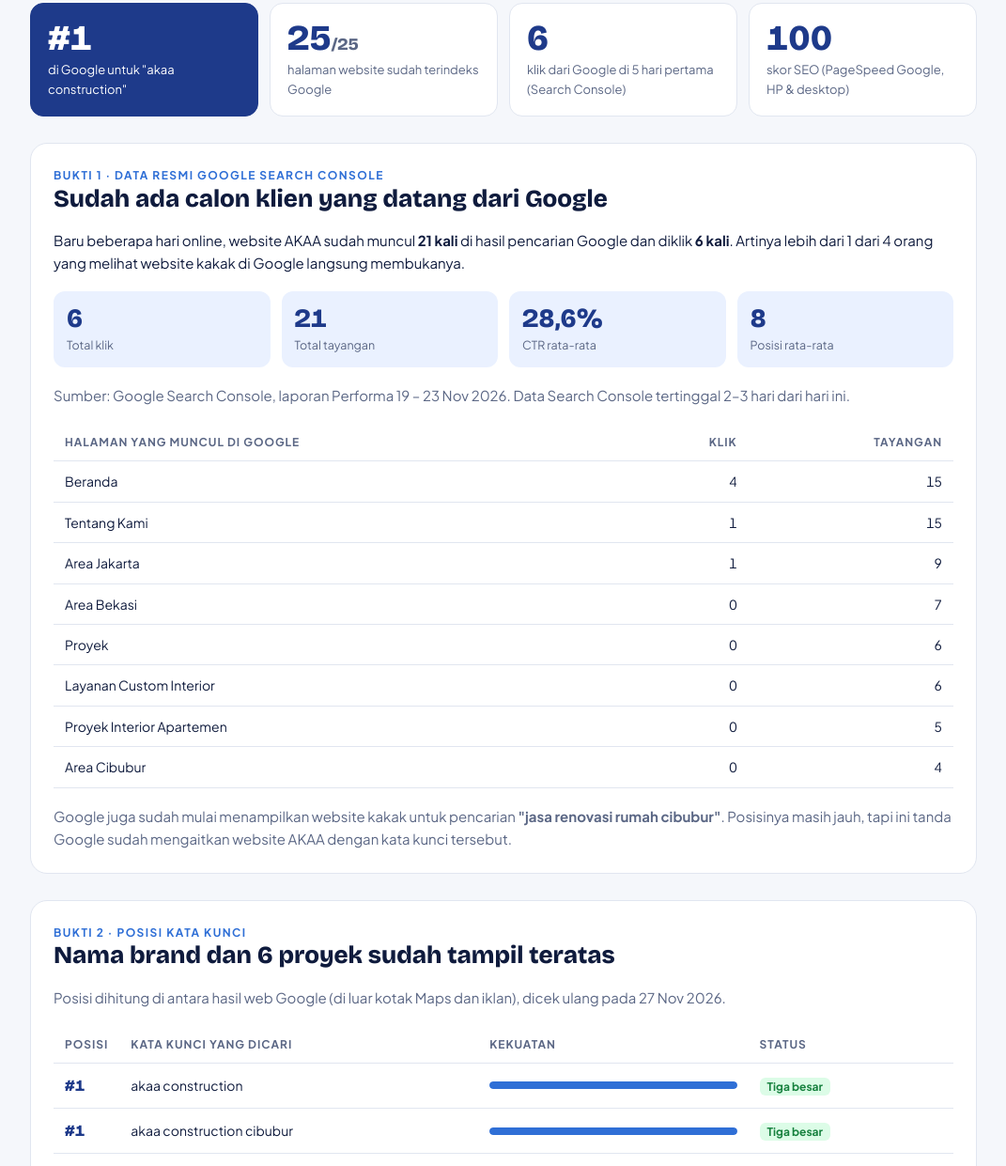
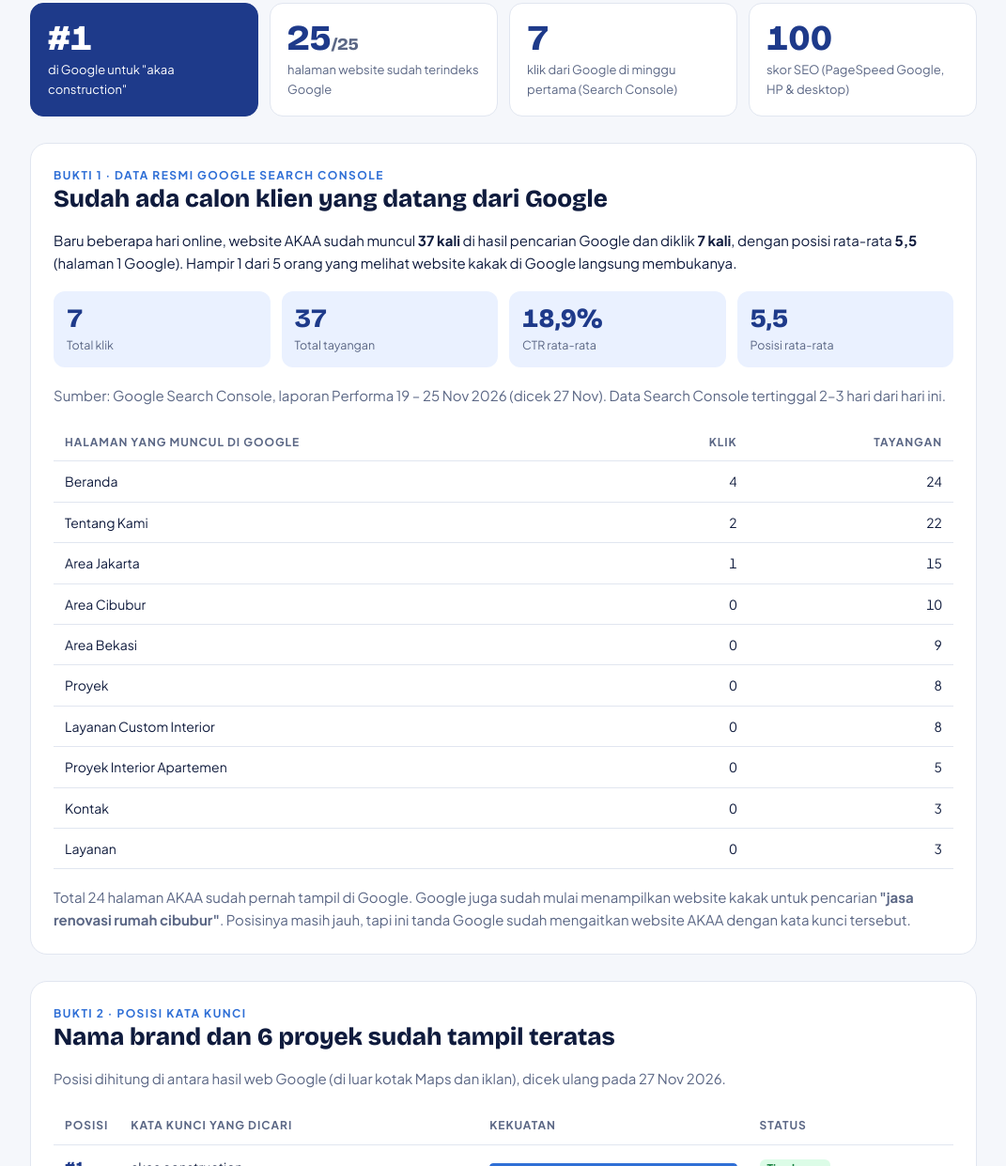
Before and after one commit to gasbikinweb-blip/kenalin-web-report, a plain HTML site: page akaa-construction/index.html in a window 1280 px wide. Shown: the part 228-1469 px from the top of the page at 94% size, without its empty margins (104-1175 px from the left). Drawn offline with nearby package versions, Linux system fonts and the light colour scheme.

Commit message:
akaa-construction: data Search Console 19-25 Nov (7 klik, 37 tayangan, posisi 5,5)
Co-Authored-By: Claude Opus 5.5 <noreply@anthropic.com>

```diff
--- a/akaa-construction/index.html
+++ b/akaa-construction/index.html
@@ -173,7 +173,7 @@ figure.phone{max-width:300px;justify-self:center}
   <div class="kpis">
     <div class="kpi hero"><b>#1</b><span>di Google untuk "akaa construction"</span></div>
     <div class="kpi"><b>25<small>/25</small></b><span>halaman website sudah terindeks Google</span></div>
-    <div class="kpi"><b>6</b><span>klik dari Google di 5 hari pertama (Search Console)</span></div>
+    <div class="kpi"><b>7</b><span>klik dari Google di minggu pertama (Search Console)</span></div>
     <div class="kpi"><b>100</b><span>skor SEO (PageSpeed Google, HP &amp; desktop)</span></div>
   </div>
 
@@ -182,30 +182,32 @@ figure.phone{max-width:300px;justify-self:center}
       <p class="eyebrow">Bukti 1 · Data resmi Google Search Console</p>
       <h2>Sudah ada calon klien yang datang dari Google</h2>
     </div>
-    <p>Baru beberapa hari online, website AKAA sudah muncul <b>21 kali</b> di hasil pencarian Google dan diklik <b>6 kali</b>. Artinya lebih dari 1 dari 4 orang yang melihat website kakak di Google langsung membukanya.</p>
+    <p>Baru beberapa hari online, website AKAA sudah muncul <b>37 kali</b> di hasil pencarian Google dan diklik <b>7 kali</b>, dengan posisi rata-rata <b>5,5</b> (halaman 1 Google). Hampir 1 dari 5 orang yang melihat website kakak di Google langsung membukanya.</p>
     <div class="gsc">
-      <div><b>6</b><span>Total klik</span></div>
-      <div><b>21</b><span>Total tayangan</span></div>
-      <div><b>28,6%</b><span>CTR rata-rata</span></div>
-      <div><b>8</b><span>Posisi rata-rata</span></div>
+      <div><b>7</b><span>Total klik</span></div>
+      <div><b>37</b><span>Total tayangan</span></div>
+      <div><b>18,9%</b><span>CTR rata-rata</span></div>
+      <div><b>5,5</b><span>Posisi rata-rata</span></div>
     </div>
-    <p class="muted">Sumber: Google Search Console, laporan Performa 19 – 23 Nov 2026. Data Search Console tertinggal 2–3 hari dari hari ini.</p>
+    <p class="muted">Sumber: Google Search Console, laporan Performa 19 – 25 Nov 2026 (dicek 27 Nov). Data Search Console tertinggal 2–3 hari dari hari ini.</p>
     <div class="tbl-wrap">
       <table>
         <thead><tr><th>Halaman yang muncul di Google</th><th style="text-align:right">Klik</th><th style="text-align:right">Tayangan</th></tr></thead>
         <tbody>
-          <tr><td>Beranda</td><td class="num">4</td><td class="num">15</td></tr>
-          <tr><td>Tentang Kami</td><td class="num">1</td><td class="num">15</td></tr>
-          <tr><td>Area Jakarta</td><td class="num">1</td><td class="num">9</td></tr>
-          <tr><td>Area Bekasi</td><td class="num">0</td><td class="num">7</td></tr>
-          <tr><td>Proyek</td><td class="num">0</td><td class="num">6</td></tr>
-          <tr><td>Layanan Custom Interior</td><td class="num">0</td><td class="num">6</td></tr>
+          <tr><td>Beranda</td><td class="num">4</td><td class="num">24</td></tr>
+          <tr><td>Tentang Kami</td><td class="num">2</td><td class="num">22</td></tr>
+          <tr><td>Area Jakarta</td><td class="num">1</td><td class="num">15</td></tr>
+          <tr><td>Area Cibubur</td><td class="num">0</td><td class="num">10</td></tr>
+          <tr><td>Area Bekasi</td><td class="num">0</td><td class="num">9</td></tr>
+          <tr><td>Proyek</td><td class="num">0</td><td class="num">8</td></tr>
+          <tr><td>Layanan Custom Interior</td><td class="num">0</td><td class="num">8</td></tr>
           <tr><td>Proyek Interior Apartemen</td><td class="num">0</td><td class="num">5</td></tr>
-          <tr><td>Area Cibubur</td><td class="num">0</td><td class="num">4</td></tr>
+          <tr><td>Kontak</td><td class="num">0</td><td class="num">3</td></tr>
+          <tr><td>Layanan</td><td class="num">0</td><td class="num">3</td></tr>
         </tbody>
       </table>
     </div>
-    <p class="muted">Google juga sudah mulai menampilkan website kakak untuk pencarian <b>"jasa renovasi rumah cibubur"</b>. Posisinya masih jauh, tapi ini tanda Google sudah mengaitkan website AKAA dengan kata kunci tersebut.</p>
+    <p class="muted">Total 24 halaman AKAA sudah pernah tampil di Google. Google juga sudah mulai menampilkan website kakak untuk pencarian <b>"jasa renovasi rumah cibubur"</b>. Posisinya masih jauh, tapi ini tanda Google sudah mengaitkan website AKAA dengan kata kunci tersebut.</p>
   </section>
 
   <section>
```
